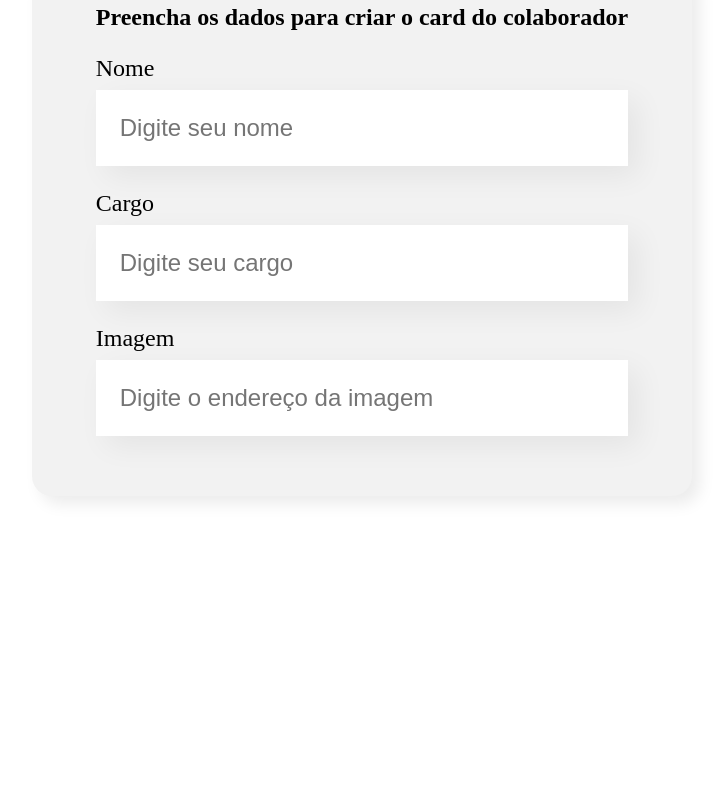
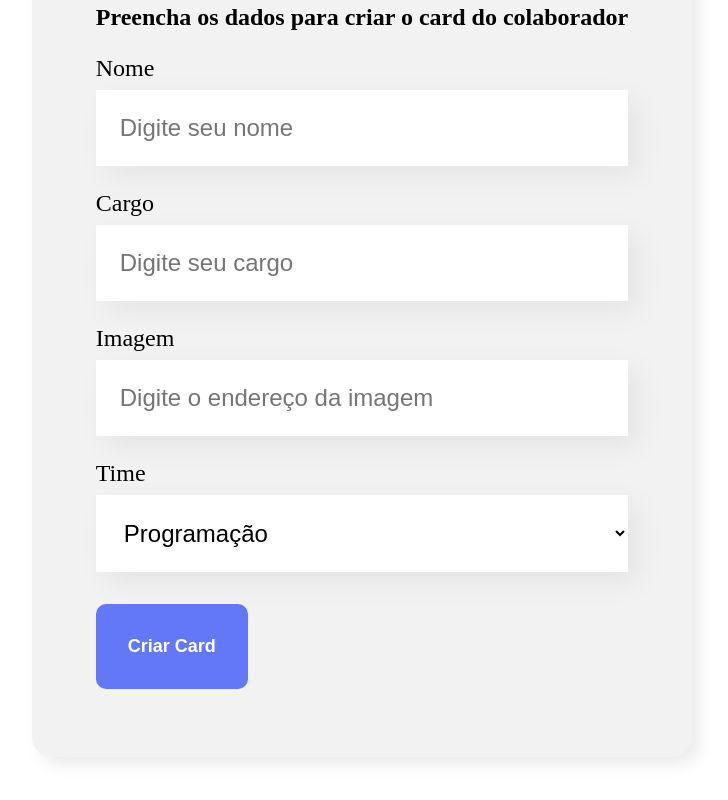
Before and after one commit to Marcelo1080p/organo-alura, a React (Create React App) app: page / in a window 1280 px wide. Shown: the part 416-1216 px from the top of the page, without its empty margins (278-1006 px from the left). Before the commit the page ends 992 px from the top, so only its background shows below. Built offline with nearby package versions, Linux system fonts and the light colour scheme.

Commit message:
botao criado

```diff
--- /dev/null
+++ b/src/componentes/Botao/Botao.css
@@ -0,0 +1,15 @@
+.botao {
+    background-color: #6278F7;
+    border-radius: 10px;
+    font-weight: 700;
+    font-size: 18px;
+    padding: 32px;
+    border: none;
+    cursor: pointer;
+    color: #FFF;
+    margin: 32px 0;
+}
+
+.botao:hover {
+    color: #95FFD4;
+}
--- a/src/componentes/Formulario/index.js
+++ b/src/componentes/Formulario/index.js
@@ -1,16 +1,36 @@
 import React from "react";
+import Botao from "../Botao";
 import CampoTexto from "../CampoTexto"
+import ListaSuspensa from "../ListaSuspensa";
 import "./Formulario.css";
 
 
 const Formulario = () => {
+
+    const times = [
+        'Programação',
+        'Front-End',
+        'Data Science',
+        'DevOps',
+        'UX e Design',
+        'Mobile',
+        'Inovação e Gestão'
+    ]
+
+    const aoSalvar = (e) => {
+      e.preventDefault()
+      console.log("Formulario salvo")
+    }
+
   return (
     <section className="formulario">
-      <form>
+      <form onSubmit={aoSalvar}>
         <h2>Preencha os dados para criar o card do colaborador</h2>
         <CampoTexto nome="Nome" placeholder="Digite seu nome" />
         <CampoTexto nome="Cargo" placeholder="Digite seu cargo" />
         <CampoTexto nome="Imagem" placeholder="Digite o endereço da imagem" />
+        <ListaSuspensa label="Time" itens={times}/>
+        <Botao>Criar Card</Botao>
       </form>
     </section>
   );
--- /dev/null
+++ b/src/componentes/ListaSuspensa/ListaSuspensa.css
@@ -0,0 +1,15 @@
+.lista-suspensa label {
+    display: block;
+    margin-bottom: 8px;
+    font-size: 24px;
+}
+
+.lista-suspensa select {
+    background-color: #FFF;
+    box-shadow: 10px 10px 30px rgba(0, 0, 0, 0.06);
+    width: 100%;
+    border: none;
+    padding: 24px;
+    font-size: 24px;
+    box-sizing: border-box;
+}
--- a/src/componentes/ListaSuspensa/index.js
+++ b/src/componentes/ListaSuspensa/index.js
@@ -0,0 +1,17 @@
+import React from "react";
+import "./ListaSuspensa.css"
+
+const ListaSuspensa = (props) => {
+
+    return (
+        <div className="lista-suspensa">
+            <label>{props.label}</label>
+            <select>
+                {props.itens.map(item => <option key={item}>{item}</option>)}
+            </select>
+        </div>
+    )
+}
+
+
+export default ListaSuspensa;
```
